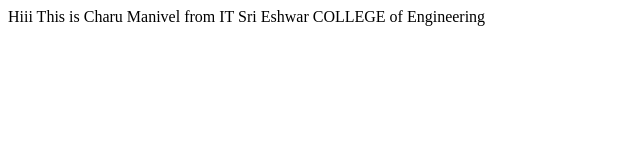
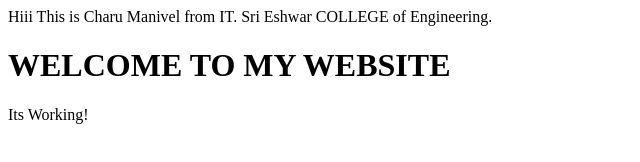
Before and after one commit to Charumathisece/myproject_july, a plain HTML site: page index.html in a window 1280 px wide. Shown: the whole page, without its empty margins (0-640 px from the left). Drawn offline with Linux system fonts and the light colour scheme.

Commit message:
Update index.html

```diff
--- a/index.html
+++ b/index.html
@@ -3,6 +3,8 @@
 Hiii
 </head>
 <body>
-This is Charu Manivel from IT Sri Eshwar COLLEGE of Engineering
+This is Charu Manivel from IT. Sri Eshwar COLLEGE of Engineering.
+  <h1> WELCOME TO MY WEBSITE </h1>
+   Its Working!
 </body>
 </html>
```
